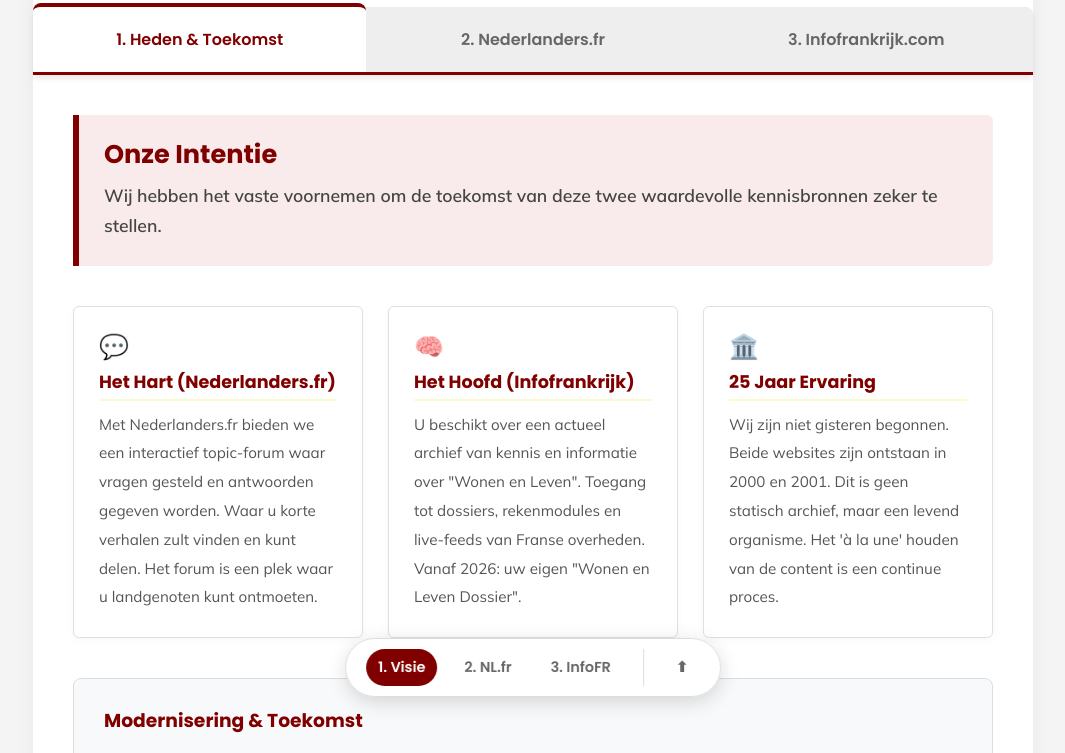
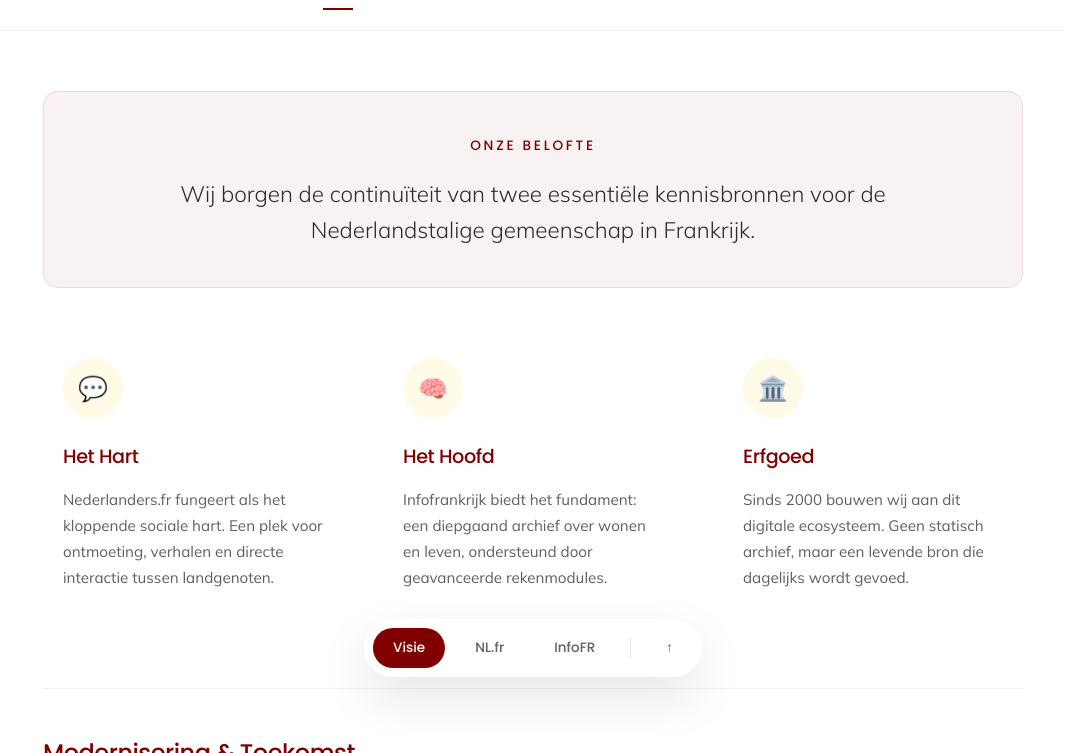
Before and after one commit to antonnoe/infofrankrijk-en-nederlandersfr, a plain HTML site: page index.html in a window 1280 px wide. Shown: the part 83-836 px from the top of the page, without its empty margins (107-1172 px from the left). Drawn offline with Linux system fonts and the light colour scheme.

Commit message:
Refactor HTML structure and styles for clarity
Updated the title and various styles in the HTML file. Improved layout and design elements for better user experience.

```diff
--- a/index.html
+++ b/index.html
@@ -4,170 +4,219 @@
     <meta charset="UTF-8">
     <meta name="robots" content="noindex, nofollow">
     <meta name="viewport" content="width=device-width, initial-scale=1.0">
-    <title>Infofrankrijk & Nederlanders.fr</title>
+    <title>Infofrankrijk & Nederlanders.fr | Visie</title>
     <style>
         /* --- 1. FONTS & VARIABELEN --- */
-        @import url('https://fonts.googleapis.com/css2?family=Mulish:wght@400;600&family=Poppins:wght@600;700&display=swap');
+        @import url('https://fonts.googleapis.com/css2?family=Mulish:wght@300;400;600&family=Poppins:wght@300;500;600&display=swap');
 
         :root {
-            --primary: #800000;
-            --primary-light-bg: #f9ebeb;
-            --accent-yellow: #FFFACD;
-            --text: #333333;
+            --primary: #800000; /* Maroon */
+            --primary-soft: rgba(128, 0, 0, 0.05);
+            --accent-yellow: #FFFBE6; /* Zacht geel */
+            --text-dark: #2C2C2C;
+            --text-light: #5F5F5F;
             --white: #ffffff;
-            --border-color: #e0e0e0;
-            --gray-bg: #f8f9fa;
+            --bg-body: #FAFAFA;
+            --transition: all 0.4s cubic-bezier(0.165, 0.84, 0.44, 1);
         }
 
         /* --- 2. ALGEMENE STIJL --- */
         body {
             font-family: 'Mulish', sans-serif;
-            line-height: 1.8em;
-            color: var(--text);
-            background-color: #f4f4f4;
+            line-height: 1.8em; /* Ruime regelafstand conform instructie */
+            color: var(--text-dark);
+            background-color: var(--bg-body);
             margin: 0;
-            padding: 20px;
-            padding-bottom: 80px;
-            scroll-behavior: smooth;
+            padding: 40px 20px;
+            padding-bottom: 120px;
+            -webkit-font-smoothing: antialiased;
         }
 
         h1, h2, h3, h4 {
             font-family: 'Poppins', sans-serif;
             color: var(--primary);
+            font-weight: 500;
             margin-top: 0;
-            margin-bottom: 1.2em;
-            line-height: 1.3em;
+            letter-spacing: -0.02em;
         }
 
         h1 {
             text-align: center;
-            font-size: 2.2rem;
-            margin-bottom: 1.5rem;
+            font-size: 2.8rem;
+            margin-bottom: 3rem;
+            font-weight: 300;
         }
 
-        p { margin-bottom: 1.6em; }
+        h2 { font-size: 2rem; margin-bottom: 1.5rem; }
+
+        p { margin-bottom: 1.8em; color: var(--text-light); }
 
         /* --- 3. CONTAINER --- */
         .main-container {
-            max-width: 1000px;
+            max-width: 1100px;
             margin: 0 auto;
             background: var(--white);
-            border-radius: 8px;
-            box-shadow: 0 4px 20px rgba(0,0,0,0.05);
-            min-height: 80vh;
+            border-radius: 20px;
+            box-shadow: 0 10px 40px rgba(0,0,0,0.03);
+            min-height: 70vh;
+            overflow: hidden;
             display: flex;
             flex-direction: column;
         }
 
-        /* --- 4. TAB NAVIGATIE --- */
+        /* --- 4. MINIMALISTISCHE NAVIGATIE --- */
         .tab-nav {
             display: flex;
-            background-color: #eee;
-            border-bottom: 3px solid var(--primary);
-            flex-wrap: wrap;
+            justify-content: center;
+            background-color: var(--white);
+            border-bottom: 1px solid rgba(0,0,0,0.05);
+            padding: 10px 0;
             position: sticky;
             top: 0;
             z-index: 1000;
-            border-radius: 8px 8px 0 0;
-            box-shadow: 0 4px 6px -1px rgba(0,0,0,0.1);
-        }
-
-        #nav-anchor {
-            position: absolute;
-            top: -20px;
         }
 
         .tab-link {
-            flex: 1;
-            padding: 20px;
+            padding: 15px 30px;
             border: none;
-            background: #eee;
+            background: none;
             font-family: 'Poppins', sans-serif;
-            font-weight: 600;
-            font-size: 1rem;
-            color: #666;
+            font-weight: 500;
+            font-size: 0.95rem;
+            color: var(--text-light);
             cursor: pointer;
-            transition: 0.3s;
-            text-align: center;
-            border-radius: 8px 8px 0 0;
+            transition: var(--transition);
+            position: relative;
+            letter-spacing: 0.05em;
+            text-transform: uppercase;
         }
 
-        .tab-link:hover { background-color: #e0e0e0; color: var(--primary); }
-        .tab-link.active { background-color: var(--white); color: var(--primary); border-top: 4px solid var(--primary); margin-top: -4px; }
+        .tab-link::after {
+            content: '';
+            position: absolute;
+            bottom: 10px;
+            left: 50%;
+            width: 0;
+            height: 2px;
+            background-color: var(--primary);
+            transition: var(--transition);
+            transform: translateX(-50%);
+        }
+
+        .tab-link:hover { color: var(--primary); }
+        .tab-link.active { color: var(--primary); }
+        .tab-link.active::after { width: 30px; }
 
         .tab-content {
             display: none;
-            padding: 40px;
-            animation: fadeIn 0.6s;
-            flex-grow: 1;
+            padding: 60px;
+            animation: fadeIn 0.8s ease;
         }
 
-        /* --- 5. INTENTIE BOX --- */
+        /* --- 5. INTENTIE BOX (TRANSPARANT ACCENT) --- */
         .intentie-box {
-            background-color: var(--primary-light-bg);
-            border-left: 6px solid var(--primary);
-            padding: 25px;
-            border-radius: 0 6px 6px 0;
-            margin-bottom: 40px;
+            background-color: var(--primary-soft);
+            padding: 40px;
+            border-radius: 15px;
+            margin-bottom: 50px;
+            text-align: center;
+            border: 1px solid rgba(128, 0, 0, 0.1);
         }
 
         .intentie-title {
-            font-size: 1.6rem;
-            font-weight: 700;
-            margin-bottom: 0.5em;
+            font-family: 'Poppins', sans-serif;
+            font-size: 0.85rem;
+            text-transform: uppercase;
+            letter-spacing: 0.2em;
             color: var(--primary);
             display: block;
-            font-family: 'Poppins', sans-serif;
+            margin-bottom: 15px;
         }
 
-        /* --- 6. GRID / TEGELS --- */
+        .intentie-text {
+            font-size: 1.4rem;
+            font-weight: 300;
+            color: var(--text-dark);
+            max-width: 800px;
+            margin: 0 auto;
+            line-height: 1.6em;
+        }
+
+        /* --- 6. ELEGANT GRID --- */
         .grid-container {
             display: grid;
-            grid-template-columns: repeat(auto-fit, minmax(280px, 1fr));
-            gap: 25px;
-            margin-bottom: 40px;
+            grid-template-columns: repeat(auto-fit, minmax(300px, 1fr));
+            gap: 40px;
+            margin-bottom: 50px;
         }
 
         .tile {
-            background: var(--white);
-            border: 1px solid var(--border-color);
-            border-radius: 6px;
-            padding: 25px;
-            box-shadow: 0 2px 8px rgba(0,0,0,0.03);
-            transition: transform 0.2s, box-shadow 0.2s;
-            display: flex;
-            flex-direction: column;
+            transition: var(--transition);
+            padding: 20px;
+            border-radius: 12px;
         }
 
-        .tile:hover { transform: translateY(-3px); box-shadow: 0 5px 15px rgba(0,0,0,0.08); border-color: var(--primary); }
-        .tile h4 { font-size: 1.1rem; margin-bottom: 10px; border-bottom: 2px solid var(--accent-yellow); padding-bottom: 5px; display: inline-block; }
-        .tile p { font-size: 0.95rem; margin: 0; color: #555; }
-        .tile-icon { font-size: 1.5rem; margin-bottom: 10px; color: var(--primary); }
-
-        /* --- 7. UPDATE BLOCK --- */
-        .update-block {
-            background-color: var(--gray-bg);
-            border: 1px solid #ddd;
-            padding: 30px;
-            border-radius: 8px;
-            margin-bottom: 10px;
+        .tile:hover {
+            background: var(--bg-body);
         }
 
-        /* --- 8. ZWEVEND ONDER-MENU (DOCK) --- */
+        .tile-icon-wrapper {
+            width: 60px;
+            height: 60px;
+            background-color: var(--accent-yellow);
+            border-radius: 50%;
+            display: flex;
+            align-items: center;
+            justify-content: center;
+            margin-bottom: 25px;
+            font-size: 1.5rem;
+            color: var(--primary);
+            transition: var(--transition);
+        }
+
+        .tile:hover .tile-icon-wrapper {
+            transform: scale(1.1) rotate(5deg);
+        }
+
+        .tile h4 {
+            font-size: 1.2rem;
+            margin-bottom: 15px;
+            color: var(--primary);
+        }
+
+        .tile p {
+            font-size: 0.95rem;
+            line-height: 1.7em;
+        }
+
+        /* --- 7. CHIQUE UPDATE BLOCK --- */
+        .update-block {
+            border-top: 1px solid rgba(0,0,0,0.05);
+            padding-top: 50px;
+            margin-top: 20px;
+        }
+
+        .update-block h3 {
+            font-size: 1.5rem;
+            margin-bottom: 25px;
+        }
+
+        /* --- 8. ZWEVEND MENU (CHIQUE DOCK) --- */
         .floating-dock {
             position: fixed;
-            bottom: 20px;
+            bottom: 40px;
             left: 50%;
             transform: translateX(-50%);
-            background: rgba(255, 255, 255, 0.95);
-            backdrop-filter: blur(10px);
-            padding: 10px 20px;
-            border-radius: 50px;
-            box-shadow: 0 5px 20px rgba(0,0,0,0.15);
+            background: rgba(255, 255, 255, 0.85);
+            backdrop-filter: blur(15px);
+            padding: 8px;
+            border-radius: 100px;
+            box-shadow: 0 20px 50px rgba(0,0,0,0.1);
             display: flex;
-            gap: 15px;
+            align-items: center;
+            gap: 10px;
             z-index: 9999;
-            border: 1px solid #ddd;
+            border: 1px solid rgba(255,255,255,0.5);
         }
 
         .dock-btn {
@@ -175,165 +224,128 @@
             border: none;
             cursor: pointer;
             font-family: 'Poppins', sans-serif;
-            font-weight: 600;
-            color: #666;
-            font-size: 0.9rem;
-            padding: 8px 12px;
-            border-radius: 20px;
-            transition: 0.3s;
-            display: flex;
-            align-items: center;
-            gap: 5px;
+            font-weight: 500;
+            color: var(--text-light);
+            font-size: 0.85rem;
+            padding: 10px 20px;
+            border-radius: 100px;
+            transition: var(--transition);
         }
 
-        .dock-btn:hover { background-color: var(--primary-light-bg); color: var(--primary); }
+        .dock-btn:hover { color: var(--primary); background: var(--white); }
         .dock-btn.active { background-color: var(--primary); color: var(--white); }
-        .dock-separator { width: 1px; background-color: #ddd; margin: 0 5px; }
 
-        @media (max-width: 600px) {
-            .floating-dock { width: 90%; justify-content: space-between; bottom: 10px; padding: 10px; }
-            .dock-btn { padding: 8px; font-size: 0.8rem; }
-            .btn-text { display: none; }
-            .dock-btn::after { content: attr(data-label); }
+        .dock-separator { width: 1px; height: 20px; background-color: rgba(0,0,0,0.1); margin: 0 5px; }
+
+        @keyframes fadeIn {
+            from { opacity: 0; transform: translateY(20px); }
+            to { opacity: 1; transform: translateY(0); }
         }
 
-        @keyframes fadeIn {
-            from { opacity: 0; transform: translateY(10px); }
-            to { opacity: 1; transform: translateY(0); }
+        @media (max-width: 768px) {
+            .tab-content { padding: 30px; }
+            h1 { font-size: 2rem; }
+            .tab-link { padding: 10px 15px; font-size: 0.8rem; }
         }
     </style>
 </head>
 <body>
 
 <div class="main-container">
-    <h1>Een dynamische 2-eenheid</h1>
-
     <div id="nav-anchor"></div>
 
     <div class="tab-nav">
-        <button class="tab-link active" onclick="openTab(event, 'Tab1')">1. Heden & Toekomst</button>
-        <button class="tab-link" onclick="openTab(event, 'Tab2')">2. Nederlanders.fr</button>
-        <button class="tab-link" onclick="openTab(event, 'Tab3')">3. Infofrankrijk.com</button>
+        <button class="tab-link active" onclick="openTab(event, 'Tab1')">Visie</button>
+        <button class="tab-link" onclick="openTab(event, 'Tab2')">Nederlanders.fr</button>
+        <button class="tab-link" onclick="openTab(event, 'Tab3')">Infofrankrijk</button>
     </div>
 
     <div id="Tab1" class="tab-content" style="display: block;">
         <div class="intentie-box">
-            <span class="intentie-title">Onze Intentie</span>
-            <span style="font-size: 1.1rem; font-weight: 600; color: #444;">Wij hebben het vaste voornemen om de toekomst van deze twee waardevolle kennisbronnen zeker te stellen.</span>
+            <span class="intentie-title">Onze Belofte</span>
+            <div class="intentie-text">Wij borgen de continuïteit van twee essentiële kennisbronnen voor de Nederlandstalige gemeenschap in Frankrijk.</div>
         </div>
 
         <div class="grid-container">
             <div class="tile">
-                <div class="tile-icon">💬</div>
-                <h4>Het Hart (Nederlanders.fr)</h4>
-                <p>Met Nederlanders.fr bieden we een interactief topic-forum waar vragen gesteld en antwoorden gegeven worden. Waar u korte verhalen zult vinden en kunt delen. Het forum is een plek waar u landgenoten kunt ontmoeten.</p>
+                <div class="tile-icon-wrapper">💬</div>
+                <h4>Het Hart</h4>
+                <p>Nederlanders.fr fungeert als het kloppende sociale hart. Een plek voor ontmoeting, verhalen en directe interactie tussen landgenoten.</p>
             </div>
 
             <div class="tile">
-                <div class="tile-icon">🧠</div>
-                <h4>Het Hoofd (Infofrankrijk)</h4>
-                <p>U beschikt over een actueel archief van kennis en informatie over "Wonen en Leven". Toegang tot dossiers, rekenmodules en live-feeds van Franse overheden. Vanaf 2026: uw eigen "Wonen en Leven Dossier".</p>
+                <div class="tile-icon-wrapper">🧠</div>
+                <h4>Het Hoofd</h4>
+                <p>Infofrankrijk biedt het fundament: een diepgaand archief over wonen en leven, ondersteund door geavanceerde rekenmodules.</p>
             </div>
 
             <div class="tile">
-                <div class="tile-icon">🏛️</div>
-                <h4>25 Jaar Ervaring</h4>
-                <p>Wij zijn niet gisteren begonnen. Beide websites zijn ontstaan in 2000 en 2001. Dit is geen statisch archief, maar een levend organisme. Het 'à la une' houden van de content is een continue proces.</p>
+                <div class="tile-icon-wrapper">🏛️</div>
+                <h4>Erfgoed</h4>
+                <p>Sinds 2000 bouwen wij aan dit digitale ecosysteem. Geen statisch archief, maar een levende bron die dagelijks wordt gevoed.</p>
             </div>
         </div>
 
         <div class="update-block">
             <h3>Modernisering & Toekomst</h3>
-            <p>In het afgelopen jaar is hard gewerkt aan het actualiseren van de content van Infofrankrijk. Deze is ook toekomstbestendig gemaakt. U treft interactieve tools aan die de gebruiker kunnen helpen om inzicht en meer kennis te krijgen over zaken die contextueel passen bij de gebruiker.</p>
-            <p>Dossiers werden - en worden - actueel gemaakt. De gebruikersinterface werd professioneler en vooral rustiger gemaakt. Infofrankrijk.com zal bovendien onafhankelijk zijn van adverteerders, marketing-algoritmes en sponsors.</p>
-            <p>Ook heeft een moderniseringsslag achter de schermen van Nederlanders.fr plaatsgevonden. Dit zorgt voor een robuuste forum-omgeving die toekomstbestendig is.</p>
+            <p>Het afgelopen jaar stond in het teken van verfijning. Infofrankrijk is getransformeerd tot een onafhankelijk platform, vrij van advertentie-algoritmes, waar de focus ligt op zuivere informatievoorziening en interactieve tools.</p>
+            <p>Achter de schermen van Nederlanders.fr is een robuuste fundering gelegd. Deze onzichtbare modernisering garandeert een veilige en toekomstbestendige forum-omgeving voor onze tienduizenden leden.</p>
         </div>
     </div>
 
     <div id="Tab2" class="tab-content">
-        <h2>Over Nederlanders.fr</h2>
-        <p>Dé online gemeenschap van Nederlandstaligen in Frankrijk. Met 25.000+ leden en 300.000 pageviews per maand. <br><strong>Kostendekking via sponsoring, advertenties van leden en solidariteitsbijdragen.</strong></p>
+        <h2>De Gemeenschap</h2>
+        <p>Nederlanders.fr is dé ontmoetingsplek met ruim 25.000 leden. Een organisch platform waar solidariteit en informatie hand in hand gaan.</p>
 
         <div class="grid-container">
             <div class="tile">
-                <div class="tile-icon">💬</div>
-                <h4>Het interactieve forum</h4>
-                <p>Dagelijks worden nieuwe berichten geplaatst. We staan 365 dagen per jaar klaar om een moderatorrol te vervullen.</p>
+                <div class="tile-icon-wrapper">🤝</div>
+                <h4>Moderatie</h4>
+                <p>Wij waken 365 dagen per jaar over de kwaliteit van de dialoog, vaak onzichtbaar maar altijd aanwezig.</p>
             </div>
             <div class="tile">
-                <div class="tile-icon">🚗</div>
-                <h4>Vervoersmarkt</h4>
-                <p>Een actieve marktplaats voor de Liftcentrale en transport van pakketjes tot complete inboedels.</p>
+                <div class="tile-icon-wrapper">🚛</div>
+                <h4>Logistiek</h4>
+                <p>Van de Liftcentrale tot complete inboedels; de gemeenschap helpt elkaar bij elke stap over de grens.</p>
             </div>
             <div class="tile">
-                <div class="tile-icon">📰</div>
-                <h4>Nieuwsdienst</h4>
-                <p>Dagelijks geselecteerd nieuws uit meer dan 100 bronnen, relevant voor onze bezoekers.</p>
-            </div>
-            <div class="tile">
-                <div class="tile-icon">📍</div>
-                <h4>De Nedergids</h4>
-                <p>Op zoek naar een Nederlands sprekende aannemer of makelaar? De Nedergids biedt het overzicht.</p>
-            </div>
-            <div class="tile">
-                <div class="tile-icon">👥</div>
-                <h4>Groepen</h4>
-                <p>Van regionale groepen tot "Special interest" groepen voor hobby's en thema's.</p>
+                <div class="tile-icon-wrapper">📰</div>
+                <h4>Actualiteit</h4>
+                <p>Een curator-dienst die dagelijks het meest relevante nieuws uit honderden bronnen voor u selecteert.</p>
             </div>
         </div>
     </div>
 
     <div id="Tab3" class="tab-content">
-        <h2>Infofrankrijk.com</h2>
-        <p>Toegang tot unieke tools, rekenmodules en dossiers. Kostendekking via abonnement.</p>
+        <h2>De Kennisbank</h2>
+        <p>Infofrankrijk.com biedt de diepgang die nodig is voor succesvol wonen en werken in Frankrijk.</p>
 
         <div class="grid-container">
             <div class="tile">
-                <div class="tile-icon">📚</div>
-                <h4>Archief</h4>
-                <p>Een gestructureerd en doorzoekbaar archief. Actualisering vindt dagelijks plaats.</p>
+                <div class="tile-icon-wrapper">🛠️</div>
+                <h4>Vakmanschap</h4>
+                <p>Twee decennia aan expertise over Franse bouwtechnieken en renovatieprojecten, direct toegankelijk.</p>
             </div>
             <div class="tile">
-                <div class="tile-icon">🛠️</div>
-                <h4>Klussen</h4>
-                <p>Een rijke kennisbron voor klussers in Frankrijk. 20+ jaar aan Frankrijkkennis.</p>
+                <div class="tile-icon-wrapper">📊</div>
+                <h4>Simulatie</h4>
+                <p>Geavanceerde rekentools voor Plus Value, overdrachtskosten en financiële scenario-planning.</p>
             </div>
             <div class="tile">
-                <div class="tile-icon">🏠</div>
-                <h4>Vastgoedgidsen</h4>
-                <p>Duidelijke handleidingen voor het kopen en verkopen van vastgoed in Frankrijk.</p>
-            </div>
-            <div class="tile">
-                <div class="tile-icon">💼</div>
-                <h4>Diverse dossiers</h4>
-                <p>Diepgaande dossiers over ondernemen, klussen, wonen en integreren.</p>
-            </div>
-            <div class="tile">
-                <div class="tile-icon">🔢</div>
-                <h4>Rekentools</h4>
-                <p>Koppelingen met Franse databases, simulatie-instrumenten en vastgoedberekeningen.</p>
-            </div>
-            <div class="tile">
-                <div class="tile-icon">🔐</div>
-                <h4>Persoonlijk Dashboard</h4>
-                <p><em>(Voorjaar 2026)</em> Maak uw eigen dashboard met informatie die voor u relevant is.</p>
+                <div class="tile-icon-wrapper">🛡️</div>
+                <h4>Privacy</h4>
+                <p>Vanaf 2026 introduceert Infofrankrijk het persoonlijke dashboard: uw eigen veilige haven voor data.</p>
             </div>
         </div>
     </div>
 </div>
 
 <div class="floating-dock">
-    <button class="dock-btn active" id="dock-btn-1" onclick="dockNav('Tab1', 'dock-btn-1')" data-label="1">
-        <span class="btn-text">1. Visie</span>
-    </button>
-    <button class="dock-btn" id="dock-btn-2" onclick="dockNav('Tab2', 'dock-btn-2')" data-label="2">
-        <span class="btn-text">2. NL.fr</span>
-    </button>
-    <button class="dock-btn" id="dock-btn-3" onclick="dockNav('Tab3', 'dock-btn-3')" data-label="3">
-        <span class="btn-text">3. InfoFR</span>
-    </button>
+    <button class="dock-btn active" id="dock-btn-1" onclick="dockNav('Tab1', 'dock-btn-1')">Visie</button>
+    <button class="dock-btn" id="dock-btn-2" onclick="dockNav('Tab2', 'dock-btn-2')">NL.fr</button>
+    <button class="dock-btn" id="dock-btn-3" onclick="dockNav('Tab3', 'dock-btn-3')">InfoFR</button>
     <div class="dock-separator"></div>
-    <button class="dock-btn" onclick="scrollToNav()">⬆</button>
+    <button class="dock-btn" onclick="scrollToNav()">↑</button>
 </div>
 
 <script>
@@ -348,13 +360,12 @@
             tablinks[i].className = tablinks[i].className.replace(" active", "");
         }
         document.getElementById(tabName).style.display = "block";
+
         if (evt && evt.currentTarget) {
              evt.currentTarget.className += " active";
         } else {
-            var topNavBtnIndex = tabName.replace("Tab", "") - 1;
-            if(tablinks[topNavBtnIndex]) {
-                tablinks[topNavBtnIndex].className += " active";
-            }
+            var indexMap = {'Tab1':0, 'Tab2':1, 'Tab3':2};
+            tablinks[indexMap[tabName]].className += " active";
         }
     }
 
@@ -369,7 +380,7 @@
     }
 
     function scrollToNav() {
-        document.getElementById('nav-anchor').scrollIntoView({ behavior: 'smooth' });
+        window.scrollTo({ top: 0, behavior: 'smooth' });
     }
 </script>
 
```
